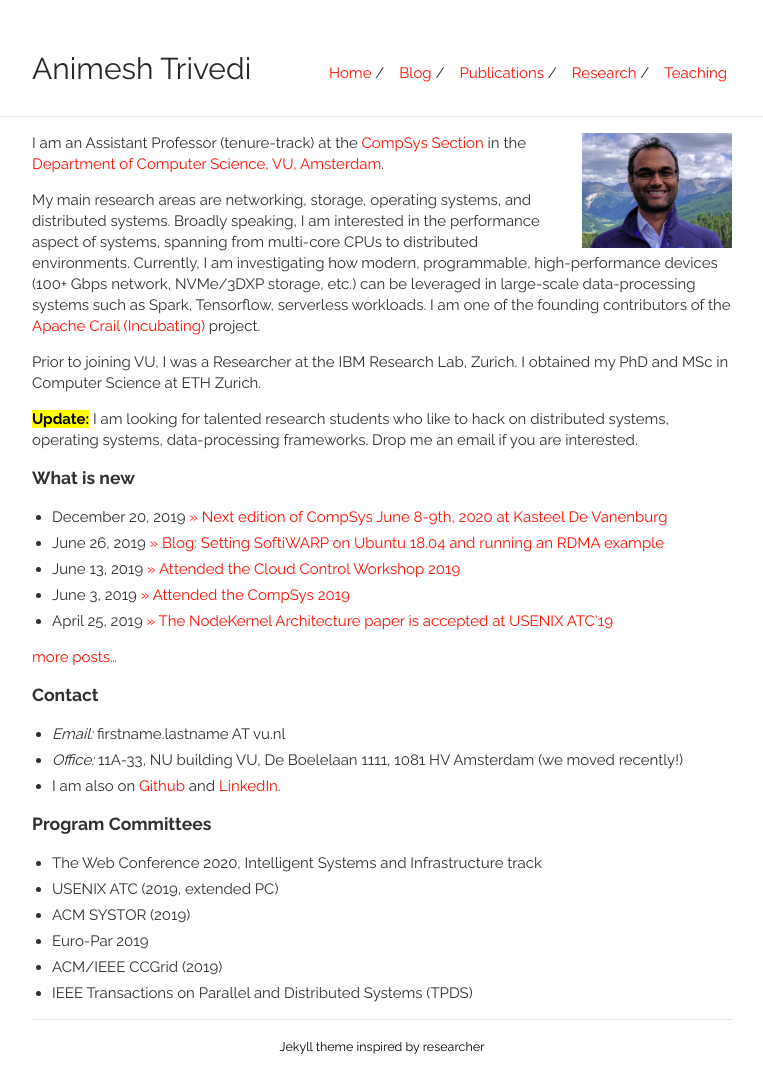
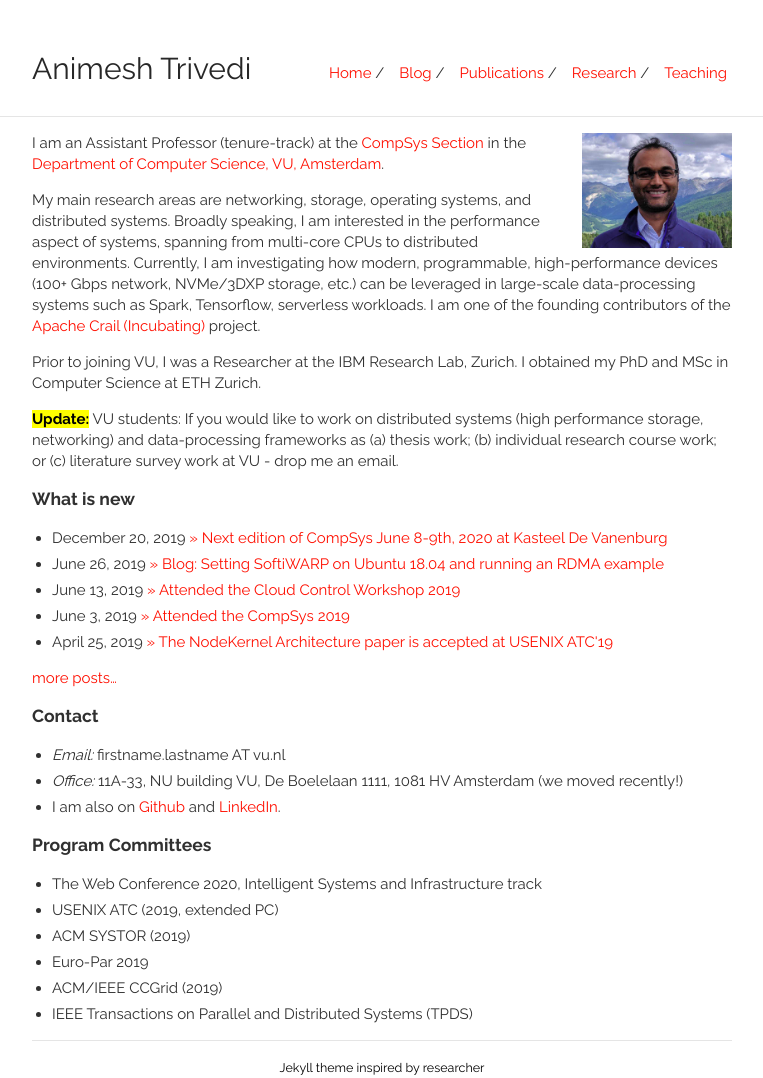
Before and after one commit to animeshtrivedi/animeshtrivedi.github.io, a Jekyll site: the page built from index.md, in a window 1280 px wide. Shown: the whole page, without its empty margins (258-1021 px from the left). Built offline with Jekyll 4.4.1, drawn with Linux system fonts in a browser that asks for light colours; before the commit the page ends 1057 px from its top, so only the background shows below that.

Commit message:
update
Signed-off-by: Animesh Trivedi <atrivedi@apache.org>

```diff
--- a/index.md
+++ b/index.md
@@ -15,7 +15,7 @@ My main research areas are networking, storage, operating systems, and distribut
 Prior to joining VU, I was a Researcher at the IBM Research Lab, Zurich. I obtained my PhD and MSc in Computer Science at ETH Zurich.
 <!-- finished my PhD in Computer Science at ETH Zurich under the supervision of Prof. Thomas Gross.-->
 
-<mark><b>Update:</b></mark> I am looking for talented research students who like to hack on distributed systems, operating systems, data-processing frameworks. Drop me an email if you are interested.
+<mark><b>Update:</b></mark> VU students: If you would like to work on distributed systems (high performance storage, networking) and data-processing frameworks as (a) thesis work; (b) individual research course work; or (c) literature survey work at VU - drop me an email.
 
 ### What is new
 <ul class="news list-unstyled">
```
